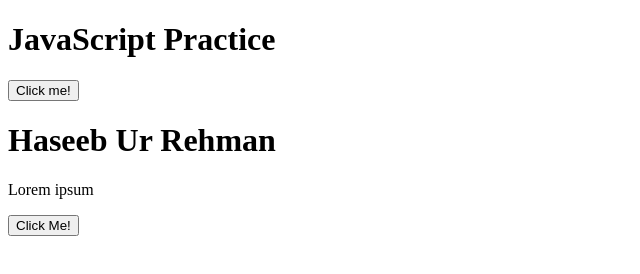
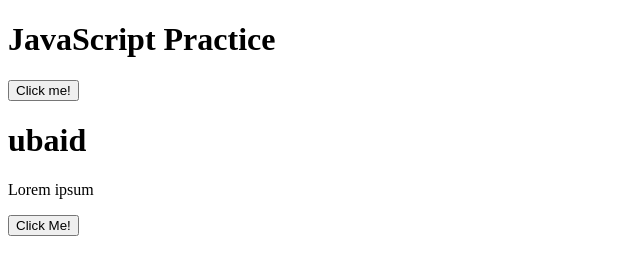
Before and after one commit to ubaiidraza/for-loops, a plain HTML site: page index.html in a window 1280 px wide. Shown: the whole page, without its empty margins (0-640 px from the left). Drawn offline with Linux system fonts and the light colour scheme.

Commit message:
Update index.html

```diff
--- a/index.html
+++ b/index.html
@@ -8,7 +8,7 @@
 <body>
     <h1 id="head">JavaScript Practice</h1>
     <button onclick="">Click me!</button>
-    <h1 class="head">Haseeb Ur Rehman</h1>
+    <h1 class="head">ubaid </h1>
     <p id="para">Lorem ipsum</p>
     <button onclick="changeText()">Click Me!</button>
 
```
